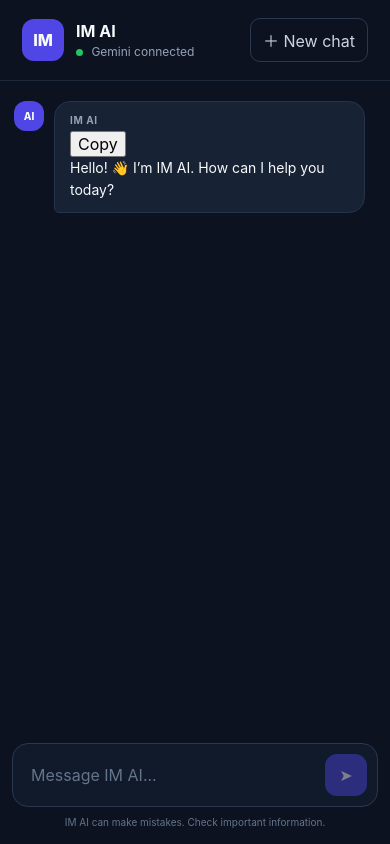
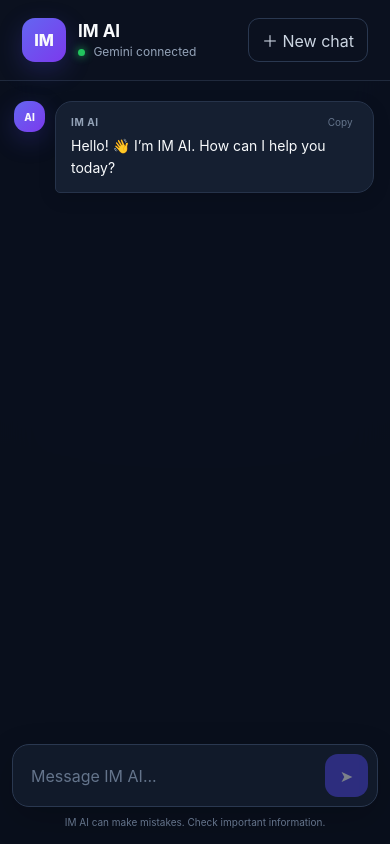
Before and after one commit to InukaMinsara/AI, a React (Vite) app in the folder client/: page / in a window 390 px wide. Built offline with nearby package versions, Linux system fonts and the light colour scheme; no server answers.

Commit message:
feat: give IM AI a premium responsive dark UI

```diff
--- a/client/src/styles.css
+++ b/client/src/styles.css
@@ -3,7 +3,7 @@
 :root {
   font-family: Inter, ui-sans-serif, system-ui, -apple-system, BlinkMacSystemFont, "Segoe UI", sans-serif;
   color: #f8fafc;
-  background: #070b14;
+  background: #060912;
   font-synthesis: none;
 }
 
@@ -17,20 +17,21 @@
   display: grid;
   place-items: center;
   padding: 24px;
-  background: radial-gradient(circle at top, #17213b 0, #070b14 52%);
+  background: radial-gradient(circle at 50% -10%, #1b2850 0, #0a1020 38%, #060912 72%);
 }
 
 .chat-card {
-  width: min(960px, 100%);
-  height: min(820px, calc(100vh - 48px));
+  width: min(1000px, 100%);
+  height: min(840px, calc(100vh - 48px));
   min-height: 560px;
   display: flex;
   flex-direction: column;
   overflow: hidden;
-  border: 1px solid #26324a;
-  border-radius: 24px;
-  background: #0c1220;
-  box-shadow: 0 24px 80px rgba(0,0,0,.4);
+  border: 1px solid #27334a;
+  border-radius: 26px;
+  background: rgba(10, 16, 30, .96);
+  box-shadow: 0 28px 100px rgba(0,0,0,.5);
+  backdrop-filter: blur(18px);
 }
 
 .topbar {
@@ -39,49 +40,58 @@
   justify-content: space-between;
   padding: 18px 22px;
   border-bottom: 1px solid #202a3d;
+  background: rgba(12, 18, 32, .9);
 }
 
 .brand { display: flex; align-items: center; gap: 12px; }
 .brand-mark, .avatar {
   display: grid; place-items: center;
   flex: 0 0 auto;
-  border-radius: 12px;
-  background: #4f46e5;
+  border-radius: 13px;
+  background: linear-gradient(135deg, #6366f1, #7c3aed);
   font-weight: 800;
+  box-shadow: 0 8px 24px rgba(79,70,229,.25);
 }
-.brand-mark { width: 42px; height: 42px; }
-.avatar { width: 30px; height: 30px; font-size: 10px; }
-.brand h1 { margin: 0; font-size: 16px; }
+.brand-mark { width: 44px; height: 44px; }
+.avatar { width: 31px; height: 31px; font-size: 10px; }
+.brand h1 { margin: 0; font-size: 17px; }
 .brand p { margin: 3px 0 0; color: #94a3b8; font-size: 12px; }
-.status-dot { display: inline-block; width: 7px; height: 7px; margin-right: 5px; border-radius: 50%; background: #22c55e; }
-.ghost-button { border: 1px solid #2a3850; border-radius: 10px; padding: 9px 12px; color: #cbd5e1; background: transparent; }
-.ghost-button:hover { background: #151e30; }
+.status-dot { display: inline-block; width: 7px; height: 7px; margin-right: 5px; border-radius: 50%; background: #22c55e; box-shadow: 0 0 9px #22c55e; }
+.ghost-button { border: 1px solid #2a3850; border-radius: 11px; padding: 9px 13px; color: #cbd5e1; background: transparent; transition: .2s; }
+.ghost-button:hover { background: #151e30; border-color: #465673; }
 
 .chat-layout { flex: 1; min-height: 0; display: flex; flex-direction: column; }
-.messages { flex: 1; overflow-y: auto; padding: 28px; }
-.message-row { display: flex; gap: 10px; margin: 0 auto 18px; max-width: 760px; }
+.messages { flex: 1; overflow-y: auto; padding: 30px 28px; scrollbar-width: thin; }
+.message-row { display: flex; gap: 10px; margin: 0 auto 20px; max-width: 780px; animation: messageIn .22s ease-out; }
 .message-row.user { justify-content: flex-end; }
-.message-bubble { max-width: 75%; padding: 12px 15px; border-radius: 16px; background: #182235; border: 1px solid #26334a; }
+.message-bubble { max-width: 76%; padding: 12px 15px; border-radius: 17px; background: #151f31; border: 1px solid #26334a; box-shadow: 0 5px 18px rgba(0,0,0,.12); }
 .message-row.user .message-bubble { background: #4338ca; border-color: #5548e6; border-bottom-right-radius: 5px; }
 .message-row.assistant .message-bubble { border-bottom-left-radius: 5px; }
-.message-role { margin-bottom: 5px; color: #94a3b8; font-size: 10px; font-weight: 700; text-transform: uppercase; letter-spacing: .06em; }
+.message-meta { display: flex; align-items: center; justify-content: space-between; gap: 14px; margin-bottom: 5px; }
+.message-role { color: #94a3b8; font-size: 10px; font-weight: 700; text-transform: uppercase; letter-spacing: .06em; }
 .message-row.user .message-role { color: #c7d2fe; }
-.message-content { white-space: pre-wrap; line-height: 1.55; font-size: 14px; }
+.message-content { white-space: pre-wrap; line-height: 1.6; font-size: 14px; }
+.copy-button { border: 0; padding: 2px 5px; color: #64748b; background: transparent; font-size: 10px; }
+.copy-button:hover { color: #cbd5e1; }
 .typing { color: #94a3b8; }
-.typing span { margin-left: 7px; letter-spacing: 3px; }
+.typing-dots { margin-left: 7px; letter-spacing: 3px; animation: pulse 1.2s infinite; }
 
-.composer { display: flex; gap: 10px; margin: 0 24px; padding: 10px; border: 1px solid #2a3850; border-radius: 16px; background: #111a2a; }
-.composer input { flex: 1; min-width: 0; border: 0; outline: 0; color: #f8fafc; background: transparent; padding: 8px; }
+.composer { display: flex; gap: 10px; margin: 0 24px; padding: 9px; border: 1px solid #2a3850; border-radius: 17px; background: #111a2a; box-shadow: 0 12px 35px rgba(0,0,0,.18); }
+.composer:focus-within { border-color: #4f46e5; box-shadow: 0 0 0 3px rgba(79,70,229,.12); }
+.composer input { flex: 1; min-width: 0; border: 0; outline: 0; color: #f8fafc; background: transparent; padding: 9px; }
 .composer input::placeholder { color: #64748b; }
-.composer button { width: 42px; height: 42px; border: 0; border-radius: 12px; color: white; background: #4f46e5; }
-.composer button:hover:not(:disabled) { background: #6366f1; }
+.composer button { width: 43px; height: 43px; border: 0; border-radius: 13px; color: white; background: #4f46e5; transition: .2s; }
+.composer button:hover:not(:disabled) { background: #6366f1; transform: translateY(-1px); }
 .disclaimer { margin: 9px 24px 16px; text-align: center; color: #64748b; font-size: 10px; }
+
+@keyframes messageIn { from { opacity: 0; transform: translateY(5px); } to { opacity: 1; transform: translateY(0); } }
+@keyframes pulse { 0%, 100% { opacity: .35; } 50% { opacity: 1; } }
 
 @media (max-width: 640px) {
   .app-shell { padding: 0; }
   .chat-card { width: 100%; height: 100vh; min-height: 100vh; border: 0; border-radius: 0; }
   .messages { padding: 20px 14px; }
-  .message-bubble { max-width: 86%; }
+  .message-bubble { max-width: 88%; }
   .composer { margin: 0 12px; }
   .disclaimer { margin-left: 12px; margin-right: 12px; }
 }
```
